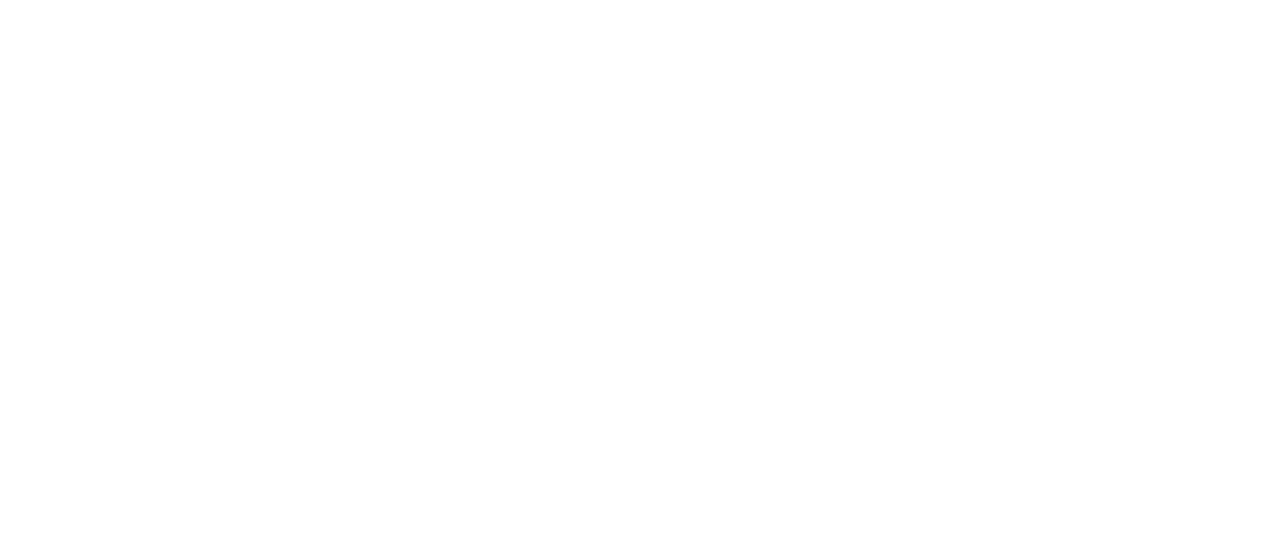
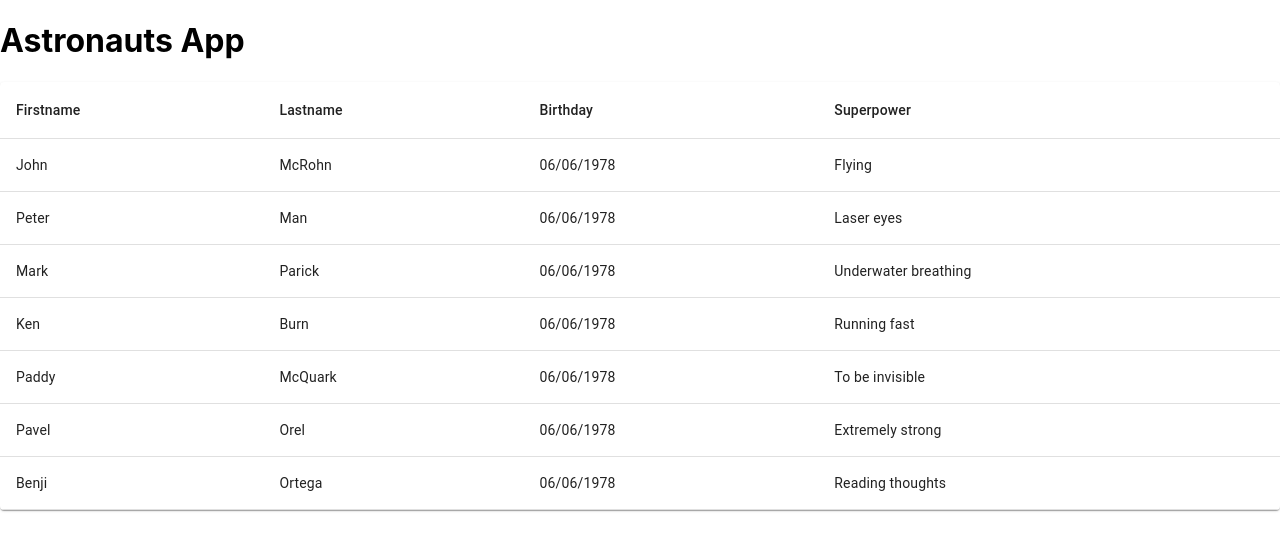
Before and after one commit to samueldusek/astronauts-2-front-end, a React (Create React App) app: page / in a window 1280 px wide. Shown: the top 550 px of the page. Built offline with nearby package versions, Linux system fonts and the light colour scheme.

Commit message:
add simple astronauts list

```diff
--- a/package.json
+++ b/package.json
@@ -3,12 +3,14 @@
   "version": "0.1.0",
   "private": true,
   "dependencies": {
+    "@material-ui/core": "^4.12.2",
     "@testing-library/jest-dom": "^5.14.1",
     "@testing-library/react": "^11.2.7",
     "@testing-library/user-event": "^12.8.3",
     "react": "^17.0.2",
     "react-dom": "^17.0.2",
     "react-scripts": "4.0.3",
+    "uuid": "^8.3.2",
     "web-vitals": "^1.1.2"
   },
   "scripts": {
--- a/src/App.js
+++ b/src/App.js
@@ -1,6 +1,9 @@
+import AstronautsApp from "./AstronautsApp";
+
 function App() {
   return (
     <div className="App">
+      <AstronautsApp />
     </div>
   );
 }
--- /dev/null
+++ b/src/AstronautsApp.js
@@ -0,0 +1,15 @@
+import React, { useState } from "react";
+import astronautsSeed from "./astronautsSeed";
+import AstronautsList from "./AstronautsList";
+
+const AstronautsApp = () => {
+  const [astronauts, setAstronauts] = useState(astronautsSeed);
+  return (
+    <div>
+      <h1>Astronauts App</h1>
+      <AstronautsList astronauts={astronauts} />
+    </div>
+  );
+};
+
+export default AstronautsApp;
--- /dev/null
+++ b/src/AstronautsList.js
@@ -0,0 +1,55 @@
+import React from "react";
+import { makeStyles } from "@material-ui/core/styles";
+import Table from "@material-ui/core/Table";
+import TableBody from "@material-ui/core/TableBody";
+import TableCell from "@material-ui/core/TableCell";
+import TableContainer from "@material-ui/core/TableContainer";
+import TableHead from "@material-ui/core/TableHead";
+import TableRow from "@material-ui/core/TableRow";
+import Paper from "@material-ui/core/Paper";
+
+const useStyles = makeStyles({
+  table: {
+    minWidth: 650,
+  },
+});
+
+function AstronautsList({ astronauts }) {
+  const classes = useStyles();
+  return (
+    <div>
+      <TableContainer component={Paper}>
+        <Table className={classes.table} aria-label="simple table">
+          <TableHead>
+            <TableRow>
+              <TableCell>Firstname</TableCell>
+              <TableCell>Lastname</TableCell>
+              <TableCell>Birthday</TableCell>
+              <TableCell>Superpower</TableCell>
+            </TableRow>
+          </TableHead>
+          <TableBody>
+            {astronauts.map((astronaut) => (
+              <TableRow key={astronaut.name}>
+                <TableCell component="th" scope="row">
+                  {astronaut.firstname}
+                </TableCell>
+                <TableCell>{astronaut.lastname}</TableCell>
+                <TableCell>
+                  {astronaut.birthday
+                    .toLocaleString("en-GB", {
+                      timeZone: "UTC",
+                    })
+                    .slice(0, 10)}
+                </TableCell>
+                <TableCell>{astronaut.superpower}</TableCell>
+              </TableRow>
+            ))}
+          </TableBody>
+        </Table>
+      </TableContainer>
+    </div>
+  );
+}
+
+export default AstronautsList;
--- /dev/null
+++ b/src/astronautsSeed.js
@@ -0,0 +1,55 @@
+import { v4 as uuidv4 } from "uuid";
+
+const astronauts = [
+  {
+    id: uuidv4(),
+    firstname: "John",
+    lastname: "McRohn",
+    birthday: new Date(1978, 5, 6),
+    superpower: "Flying",
+  },
+  {
+    id: uuidv4(),
+    firstname: "Peter",
+    lastname: "Man",
+    birthday: new Date(1978, 5, 6),
+    superpower: "Laser eyes",
+  },
+  {
+    id: uuidv4(),
+    firstname: "Mark",
+    lastname: "Parick",
+    birthday: new Date(1978, 5, 6),
+    superpower: "Underwater breathing",
+  },
+  {
+    id: uuidv4(),
+    firstname: "Ken",
+    lastname: "Burn",
+    birthday: new Date(1978, 5, 6),
+    superpower: "Running fast",
+  },
+  {
+    id: uuidv4(),
+    firstname: "Paddy",
+    lastname: "McQuark",
+    birthday: new Date(1978, 5, 6),
+    superpower: "To be invisible",
+  },
+  {
+    id: uuidv4(),
+    firstname: "Pavel",
+    lastname: "Orel",
+    birthday: new Date(1978, 5, 6),
+    superpower: "Extremely strong",
+  },
+  {
+    id: uuidv4(),
+    firstname: "Benji",
+    lastname: "Ortega",
+    birthday: new Date(1978, 5, 6),
+    superpower: "Reading thoughts",
+  },
+];
+
+export default astronauts;
```
Also changed, not shown: 1 other file (tests, documents, lock files or other folders).
